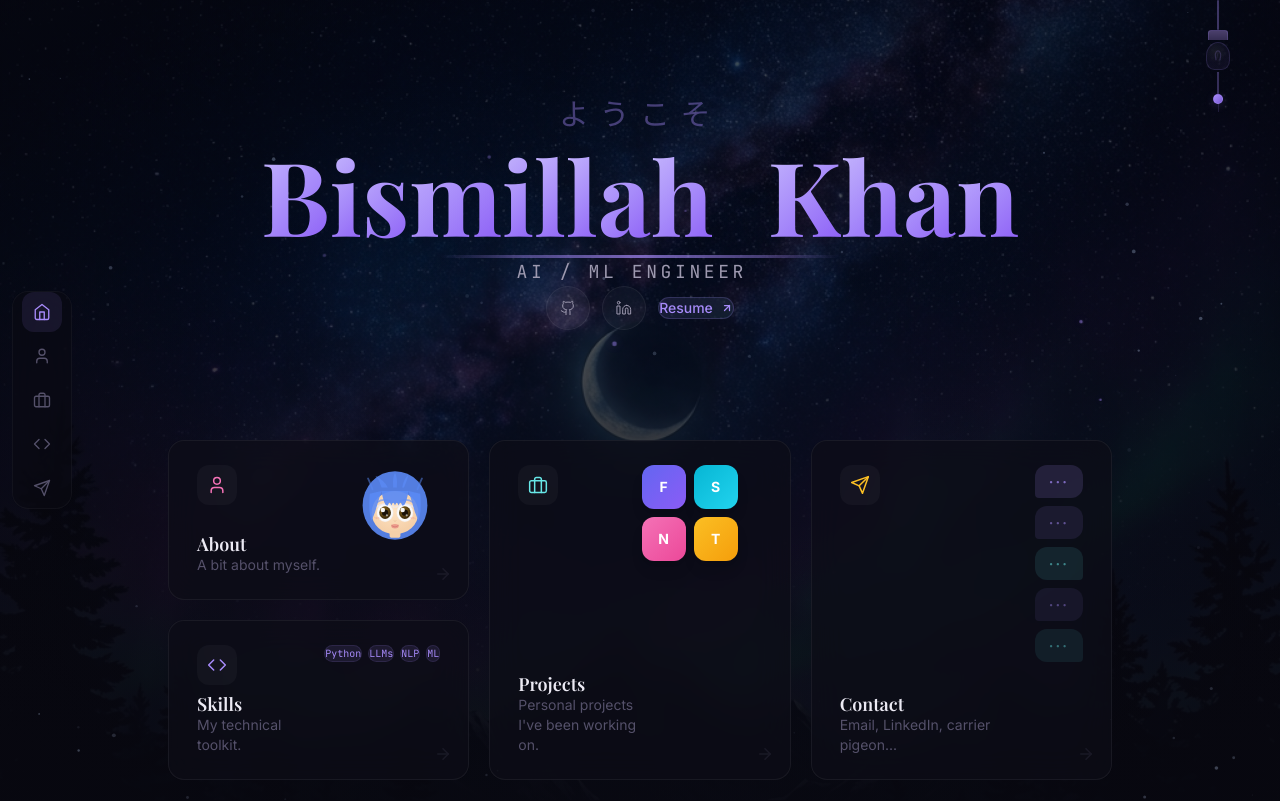
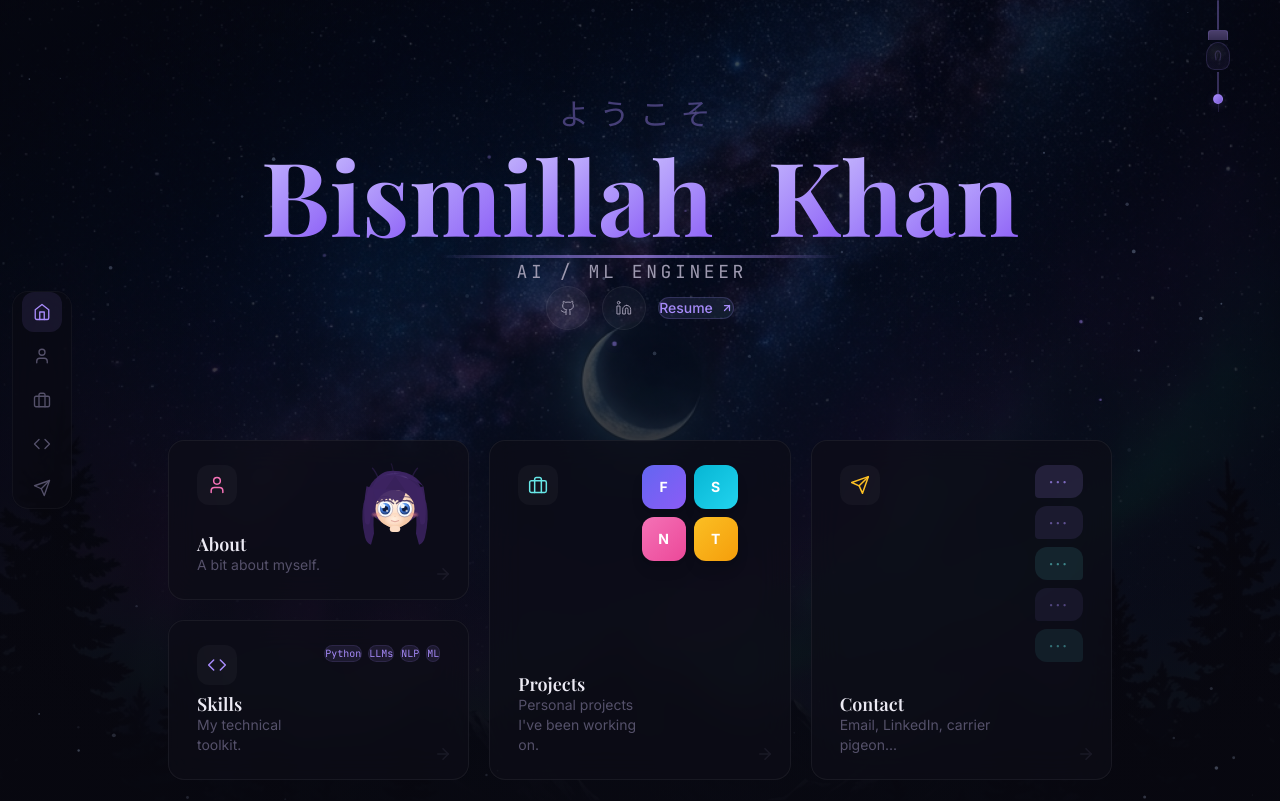
Before and after one commit to bismillah626/portfolio, a Next.js app: page / in a window 1280 px wide. Shown: the top 801 px of the page. Built offline with nearby package versions, Linux system fonts and the light colour scheme.

Commit message:
Replace avatar with Aguri manga character

```diff
--- a/src/app/globals.css
+++ b/src/app/globals.css
@@ -16,7 +16,7 @@
   --border-subtle: rgba(255, 255, 255, 0.06);
   --border-glow: rgba(167, 139, 250, 0.3);
   --shadow-glow: 0 0 40px rgba(167, 139, 250, 0.12);
-  --avatar-hair: #5b8af5;
+  --avatar-hair: #3D2462;
   --font-heading: var(--font-space-grotesk), var(--font-geist-sans), sans-serif;
   --font-body: var(--font-geist-sans), var(--font-space-grotesk), sans-serif;
   --sidebar-width: 80px;
@@ -39,7 +39,7 @@
   --border-subtle: rgba(0, 0, 0, 0.08);
   --border-glow: rgba(124, 93, 214, 0.3);
   --shadow-glow: 0 0 40px rgba(124, 93, 214, 0.1);
-  --avatar-hair: #2D2016;
+  --avatar-hair: #2E1A47;
 }
 
 @theme inline {
--- a/src/components/BentoGrid.tsx
+++ b/src/components/BentoGrid.tsx
@@ -5,9 +5,10 @@ import { useState, useRef, useCallback, useEffect } from "react";
 import { useRouter } from "next/navigation";
 
 /* ============================================================
-   KAORUKO — Cute manga face with eye-tracking pupils
+   AGURI — Manga-accurate Aguri avatar with eye-tracking
+   Dark purple/indigo long hair, large blue eyes, rosy blush
    ============================================================ */
-function KaorukoAvatar() {
+function AguriAvatar() {
   const containerRef = useRef<HTMLDivElement>(null);
   const [pupilOffset, setPupilOffset] = useState({ x: 0, y: 0 });
 
@@ -20,8 +21,8 @@ function KaorukoAvatar() {
       const dx = e.clientX - centerX;
       const dy = e.clientY - centerY;
       const dist = Math.sqrt(dx * dx + dy * dy);
-      const maxOffset = 3.5;
-      const factor = Math.min(dist / 180, 1);
+      const maxOffset = 3.2;
+      const factor = Math.min(dist / 200, 1);
       setPupilOffset({
         x: (dx / (dist || 1)) * maxOffset * factor,
         y: (dy / (dist || 1)) * maxOffset * factor,
@@ -32,8 +33,6 @@ function KaorukoAvatar() {
   }, []);
 
   const hair = "var(--avatar-hair)";
-  const skin = "var(--accent-gold)";
-  const lineColor = "var(--text-primary)";
 
   return (
     <motion.div
@@ -43,143 +42,126 @@ function KaorukoAvatar() {
       animate={{ y: [0, -3, 0] }}
       transition={{ duration: 4, repeat: Infinity, ease: "easeInOut" }}
     >
-      <svg viewBox="0 0 100 100" width="90" height="90" style={{ overflow: "visible" }}>
+      <svg viewBox="0 0 120 120" width="90" height="90" style={{ overflow: "visible" }}>
         <defs>
-          {/* Face skin gradient */}
-          <radialGradient id="skinGrad" cx="0.45" cy="0.4" r="0.55">
-            <stop offset="0%" stopColor="#FFE4C4" />
-            <stop offset="100%" stopColor="#F5D0A9" />
+          {/* Aguri skin: fair warm tone */}
+          <radialGradient id="aguSkin" cx="0.45" cy="0.38" r="0.55">
+            <stop offset="0%" stopColor="#FFF0E0" />
+            <stop offset="60%" stopColor="#FDDCC4" />
+            <stop offset="100%" stopColor="#F5C9A8" />
           </radialGradient>
-          {/* Eye iris gradient */}
-          <radialGradient id="irisGradL" cx="0.4" cy="0.35" r="0.6">
-            <stop offset="0%" stopColor="#8B6914" />
-            <stop offset="50%" stopColor="#6B4E12" />
-            <stop offset="100%" stopColor="#3D2B0A" />
+          {/* Aguri blue iris — left */}
+          <radialGradient id="aguIrisL" cx="0.42" cy="0.32" r="0.6">
+            <stop offset="0%" stopColor="#9AC4F8" />
+            <stop offset="35%" stopColor="#5B9BF0" />
+            <stop offset="70%" stopColor="#3B6FCE" />
+            <stop offset="100%" stopColor="#1E3A78" />
           </radialGradient>
-          <radialGradient id="irisGradR" cx="0.4" cy="0.35" r="0.6">
-            <stop offset="0%" stopColor="#8B6914" />
-            <stop offset="50%" stopColor="#6B4E12" />
-            <stop offset="100%" stopColor="#3D2B0A" />
+          {/* Aguri blue iris — right */}
+          <radialGradient id="aguIrisR" cx="0.42" cy="0.32" r="0.6">
+            <stop offset="0%" stopColor="#9AC4F8" />
+            <stop offset="35%" stopColor="#5B9BF0" />
+            <stop offset="70%" stopColor="#3B6FCE" />
+            <stop offset="100%" stopColor="#1E3A78" />
           </radialGradient>
+          {/* Blush gradient */}
+          <radialGradient id="aguBlushL" cx="0.5" cy="0.5" r="0.5">
+            <stop offset="0%" stopColor="#F0868A" stopOpacity="0.55" />
+            <stop offset="100%" stopColor="#F0868A" stopOpacity="0" />
+          </radialGradient>
+          <radialGradient id="aguBlushR" cx="0.5" cy="0.5" r="0.5">
+            <stop offset="0%" stopColor="#F0868A" stopOpacity="0.55" />
+            <stop offset="100%" stopColor="#F0868A" stopOpacity="0" />
+          </radialGradient>
+          {/* Hair highlight sheen */}
+          <linearGradient id="aguHairSheen" x1="0" y1="0" x2="0.5" y2="1">
+            <stop offset="0%" stopColor="#9B7AD8" stopOpacity="0.4" />
+            <stop offset="50%" stopColor="#7B5DBB" stopOpacity="0" />
+            <stop offset="100%" stopColor="#B490E8" stopOpacity="0.2" />
+          </linearGradient>
         </defs>
 
-        {/* ===== BACK HAIR ===== */}
-        <ellipse cx="50" cy="48" rx="36" ry="38" fill={hair} opacity="0.9" />
+        {/* ===== BACK LONG HAIR — Aguri's long flowing hair draping down ===== */}
+        <path d="M60 18 Q28 20, 18 55 Q14 75, 20 100 Q22 108, 28 110 L32 95 Q30 72, 34 55Z" fill={hair} opacity="0.85" />
+        <path d="M60 18 Q92 20, 102 55 Q106 75, 100 100 Q98 108, 92 110 L88 95 Q90 72, 86 55Z" fill={hair} opacity="0.85" />
+        {/* Center back volume */}
+        <ellipse cx="60" cy="48" rx="38" ry="36" fill={hair} opacity="0.9" />
 
         {/* ===== FACE ===== */}
-        <ellipse cx="50" cy="56" rx="26" ry="24" fill="url(#skinGrad)" />
+        <ellipse cx="60" cy="62" rx="26" ry="25" fill="url(#aguSkin)" />
+        {/* Chin refinement — Aguri has a softer pointed chin */}
+        <ellipse cx="60" cy="78" rx="14" ry="10" fill="url(#aguSkin)" />
 
         {/* ===== NECK ===== */}
-        <rect x="44" y="76" width="12" height="8" rx="3" fill="#F5D0A9" />
+        <rect x="53" y="85" width="14" height="8" rx="4" fill="#FDDCC4" />
 
-        {/* ===== BIG EYES — Kaoruko style ===== */}
-        {/* Left eye white */}
-        <ellipse cx="39" cy="56" rx="9" ry="10" fill="#FAFAFA" />
-        <ellipse cx="39" cy="56" rx="9" ry="10" fill="none" stroke={lineColor} strokeWidth="1.2" opacity="0.3" />
-        {/* Left iris */}
-        <ellipse
-          cx={39 + pupilOffset.x * 0.8}
-          cy={56 + pupilOffset.y * 0.7}
-          rx="6.5"
-          ry="7"
-          fill="url(#irisGradL)"
-        />
-        {/* Left pupil */}
-        <circle
-          cx={39 + pupilOffset.x}
-          cy={56 + pupilOffset.y}
-          r="3.5"
-          fill="#1a1208"
-        />
-        {/* Left eye highlights */}
-        <circle
-          cx={36.5 + pupilOffset.x * 0.2}
-          cy={53 + pupilOffset.y * 0.2}
-          r="2.5"
-          fill="#fff"
-          opacity="0.95"
-        />
-        <circle
-          cx={41 + pupilOffset.x * 0.15}
-          cy={59 + pupilOffset.y * 0.15}
-          r="1.2"
-          fill="#fff"
-          opacity="0.6"
-        />
+        {/* ===== EYES — Large bright blue, Aguri signature ===== */}
+        {/* Left eye */}
+        <ellipse cx="47" cy="62" rx="10" ry="11" fill="#FAFCFF" />
+        <ellipse cx="47" cy="62" rx="10" ry="11" fill="none" stroke="#2A1B4E" strokeWidth="1.2" opacity="0.25" />
+        <ellipse cx={47 + pupilOffset.x * 0.75} cy={62 + pupilOffset.y * 0.65} rx="7" ry="7.8" fill="url(#aguIrisL)" />
+        <circle cx={47 + pupilOffset.x} cy={62 + pupilOffset.y} r="3.8" fill="#0F1B3D" />
+        {/* Primary highlight — large */}
+        <circle cx={44 + pupilOffset.x * 0.15} cy={58.5 + pupilOffset.y * 0.15} r="3" fill="#fff" opacity="0.95" />
+        {/* Secondary highlight — small */}
+        <circle cx={49.5 + pupilOffset.x * 0.1} cy={65 + pupilOffset.y * 0.1} r="1.5" fill="#fff" opacity="0.7" />
+        {/* Iris ring shimmer */}
+        <ellipse cx={47 + pupilOffset.x * 0.5} cy={62 + pupilOffset.y * 0.4} rx="5.5" ry="6" fill="none" stroke="#88C0F8" strokeWidth="0.6" opacity="0.4" />
 
-        {/* Right eye white */}
-        <ellipse cx="61" cy="56" rx="9" ry="10" fill="#FAFAFA" />
-        <ellipse cx="61" cy="56" rx="9" ry="10" fill="none" stroke={lineColor} strokeWidth="1.2" opacity="0.3" />
-        {/* Right iris */}
-        <ellipse
-          cx={61 + pupilOffset.x * 0.8}
-          cy={56 + pupilOffset.y * 0.7}
-          rx="6.5"
-          ry="7"
-          fill="url(#irisGradR)"
-        />
-        {/* Right pupil */}
-        <circle
-          cx={61 + pupilOffset.x}
-          cy={56 + pupilOffset.y}
-          r="3.5"
-          fill="#1a1208"
-        />
-        {/* Right eye highlights */}
-        <circle
-          cx={58.5 + pupilOffset.x * 0.2}
-          cy={53 + pupilOffset.y * 0.2}
-          r="2.5"
-          fill="#fff"
-          opacity="0.95"
-        />
-        <circle
-          cx={63 + pupilOffset.x * 0.15}
-          cy={59 + pupilOffset.y * 0.15}
-          r="1.2"
-          fill="#fff"
-          opacity="0.6"
-        />
+        {/* Right eye */}
+        <ellipse cx="73" cy="62" rx="10" ry="11" fill="#FAFCFF" />
+        <ellipse cx="73" cy="62" rx="10" ry="11" fill="none" stroke="#2A1B4E" strokeWidth="1.2" opacity="0.25" />
+        <ellipse cx={73 + pupilOffset.x * 0.75} cy={62 + pupilOffset.y * 0.65} rx="7" ry="7.8" fill="url(#aguIrisR)" />
+        <circle cx={73 + pupilOffset.x} cy={62 + pupilOffset.y} r="3.8" fill="#0F1B3D" />
+        <circle cx={70 + pupilOffset.x * 0.15} cy={58.5 + pupilOffset.y * 0.15} r="3" fill="#fff" opacity="0.95" />
+        <circle cx={75.5 + pupilOffset.x * 0.1} cy={65 + pupilOffset.y * 0.1} r="1.5" fill="#fff" opacity="0.7" />
+        <ellipse cx={73 + pupilOffset.x * 0.5} cy={62 + pupilOffset.y * 0.4} rx="5.5" ry="6" fill="none" stroke="#88C0F8" strokeWidth="0.6" opacity="0.4" />
 
-        {/* ===== EYELASHES (top) ===== */}
-        <path d="M29 50 Q34 46, 39 47 Q44 46, 49 50" fill="none" stroke={lineColor} strokeWidth="1.8" strokeLinecap="round" opacity="0.7" />
-        <path d="M51 50 Q56 46, 61 47 Q66 46, 71 50" fill="none" stroke={lineColor} strokeWidth="1.8" strokeLinecap="round" opacity="0.7" />
+        {/* ===== EYELASHES — thick top lashes, Aguri style ===== */}
+        <path d="M36 55 Q41 50, 47 51.5 Q53 50, 58 55" fill="none" stroke="#2A1B4E" strokeWidth="2" strokeLinecap="round" opacity="0.75" />
+        <path d="M62 55 Q67 50, 73 51.5 Q79 50, 84 55" fill="none" stroke="#2A1B4E" strokeWidth="2" strokeLinecap="round" opacity="0.75" />
+        {/* Lower lash lines */}
+        <path d="M39 71 Q47 74, 55 71" fill="none" stroke="#2A1B4E" strokeWidth="0.7" opacity="0.2" />
+        <path d="M65 71 Q73 74, 81 71" fill="none" stroke="#2A1B4E" strokeWidth="0.7" opacity="0.2" />
 
-        {/* ===== EYEBROWS ===== */}
-        <path d="M31 44 Q36 40, 44 43" stroke={hair} strokeWidth="2" fill="none" strokeLinecap="round" opacity="0.6" />
-        <path d="M56 43 Q64 40, 69 44" stroke={hair} strokeWidth="2" fill="none" strokeLinecap="round" opacity="0.6" />
+        {/* ===== EYEBROWS — thin, gentle arches ===== */}
+        <path d="M38 48 Q44 44, 53 47" stroke="#3D2858" strokeWidth="1.6" fill="none" strokeLinecap="round" opacity="0.55" />
+        <path d="M67 47 Q76 44, 82 48" stroke="#3D2858" strokeWidth="1.6" fill="none" strokeLinecap="round" opacity="0.55" />
 
-        {/* ===== BLUSH MARKS (manga crosshatch) ===== */}
-        <g opacity="0.35">
-          <line x1="27" y1="61" x2="30" y2="63" stroke="#E8837C" strokeWidth="1" />
-          <line x1="29" y1="61" x2="32" y2="63" stroke="#E8837C" strokeWidth="1" />
-          <line x1="31" y1="61" x2="34" y2="63" stroke="#E8837C" strokeWidth="1" />
-          <line x1="66" y1="61" x2="69" y2="63" stroke="#E8837C" strokeWidth="1" />
-          <line x1="68" y1="61" x2="71" y2="63" stroke="#E8837C" strokeWidth="1" />
-          <line x1="70" y1="61" x2="73" y2="63" stroke="#E8837C" strokeWidth="1" />
+        {/* ===== BLUSH — Aguri's signature rosy cheeks ===== */}
+        <ellipse cx="35" cy="70" rx="8" ry="4.5" fill="url(#aguBlushL)" />
+        <ellipse cx="85" cy="70" rx="8" ry="4.5" fill="url(#aguBlushR)" />
+        {/* Manga-style hash blush lines */}
+        <g opacity="0.3">
+          <line x1="30" y1="69" x2="33" y2="71.5" stroke="#E87C80" strokeWidth="0.8" />
+          <line x1="32" y1="68.5" x2="35" y2="71" stroke="#E87C80" strokeWidth="0.8" />
+          <line x1="34" y1="68" x2="37" y2="70.5" stroke="#E87C80" strokeWidth="0.8" />
+          <line x1="83" y1="68" x2="86" y2="70.5" stroke="#E87C80" strokeWidth="0.8" />
+          <line x1="85" y1="68.5" x2="88" y2="71" stroke="#E87C80" strokeWidth="0.8" />
+          <line x1="87" y1="69" x2="90" y2="71.5" stroke="#E87C80" strokeWidth="0.8" />
         </g>
 
-        {/* ===== NOSE (tiny) ===== */}
-        <path d="M49 65 Q50 67, 51 65" stroke="#D4A574" strokeWidth="1" fill="none" strokeLinecap="round" opacity="0.5" />
+        {/* ===== NOSE — small dot style like Aguri ===== */}
+        <circle cx="60" cy="72" r="0.8" fill="#D4A080" opacity="0.5" />
 
-        {/* ===== MOUTH (cute open) ===== */}
-        <ellipse cx="50" cy="71" rx="4" ry="2.5" fill="#E8837C" opacity="0.7" />
-        <path d="M46 70 Q50 74, 54 70" fill="none" stroke="#C06060" strokeWidth="1" strokeLinecap="round" opacity="0.5" />
+        {/* ===== MOUTH — small gentle smile ===== */}
+        <path d="M55 78 Q60 81, 65 78" fill="none" stroke="#C87070" strokeWidth="1.2" strokeLinecap="round" opacity="0.6" />
 
-        {/* ===== FRONT HAIR / BANGS ===== */}
-        {/* Center bangs */}
-        <path d="M35 32 Q38 50, 42 48 Q44 42, 46 48 Q48 42, 50 48 Q52 42, 54 48 Q56 42, 58 48 Q62 50, 65 32" fill={hair} opacity="0.92" />
-        {/* Left side hair */}
-        <path d="M22 35 Q20 55, 24 65 Q26 60, 28 55 Q30 48, 35 32Z" fill={hair} opacity="0.88" />
-        {/* Right side hair */}
-        <path d="M78 35 Q80 55, 76 65 Q74 60, 72 55 Q70 48, 65 32Z" fill={hair} opacity="0.88" />
-        {/* Hair outline strands */}
-        <path d="M35 28 Q32 18, 28 15 Q38 20, 42 28" fill={hair} opacity="0.8" />
-        <path d="M58 28 Q60 18, 65 14 Q63 22, 60 28" fill={hair} opacity="0.8" />
-        <path d="M48 28 Q47 16, 50 12 Q53 16, 52 28" fill={hair} opacity="0.75" />
-        {/* Extra flyaway strands */}
-        <path d="M25 30 Q22 22, 20 18" stroke={hair} strokeWidth="2" fill="none" strokeLinecap="round" opacity="0.5" />
-        <path d="M75 30 Q78 22, 80 18" stroke={hair} strokeWidth="2" fill="none" strokeLinecap="round" opacity="0.5" />
+        {/* ===== FRONT HAIR — Aguri's dark purple bangs ===== */}
+        {/* Main bangs — wispy, parted slightly to the side */}
+        <path d="M30 35 Q35 55, 40 52 Q43 46, 46 53 Q48 45, 51 52 Q53 44, 56 52 Q58 46, 60 53 Q63 48, 66 53 Q70 55, 75 38" fill={hair} opacity="0.93" />
+        {/* Left side framing hair — long strand */}
+        <path d="M22 32 Q17 58, 20 80 Q22 85, 26 82 Q28 72, 29 60 Q30 48, 32 35Z" fill={hair} opacity="0.9" />
+        {/* Right side framing hair — long strand */}
+        <path d="M98 32 Q103 58, 100 80 Q98 85, 94 82 Q92 72, 91 60 Q90 48, 88 35Z" fill={hair} opacity="0.9" />
+        {/* Top crown volume */}
+        <path d="M30 35 Q35 15, 50 12 Q60 10, 75 14 Q88 18, 98 32 Q85 22, 60 18 Q40 20, 30 35Z" fill={hair} opacity="0.95" />
+        {/* Hair sheen overlay */}
+        <path d="M40 20 Q50 15, 60 14 Q70 15, 78 22 Q68 18, 55 17 Q45 18, 40 20Z" fill="url(#aguHairSheen)" />
+        {/* Flyaway strands at top */}
+        <path d="M38 22 Q34 12, 30 8" stroke={hair} strokeWidth="1.8" fill="none" strokeLinecap="round" opacity="0.5" />
+        <path d="M82 22 Q86 12, 90 8" stroke={hair} strokeWidth="1.8" fill="none" strokeLinecap="round" opacity="0.5" />
+        <path d="M58 16 Q57 6, 55 2" stroke={hair} strokeWidth="1.5" fill="none" strokeLinecap="round" opacity="0.4" />
       </svg>
     </motion.div>
   );
@@ -409,7 +391,7 @@ export default function BentoGrid() {
               </svg>
             }
           >
-            <KaorukoAvatar />
+            <AguriAvatar />
           </BentoCard>
 
           {/* Projects — spans 2 rows on tablet+ */}
```
